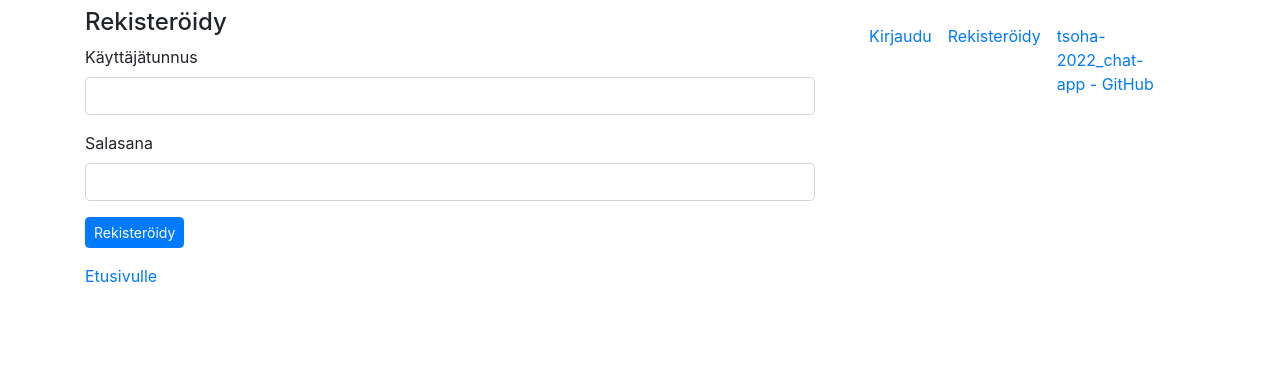
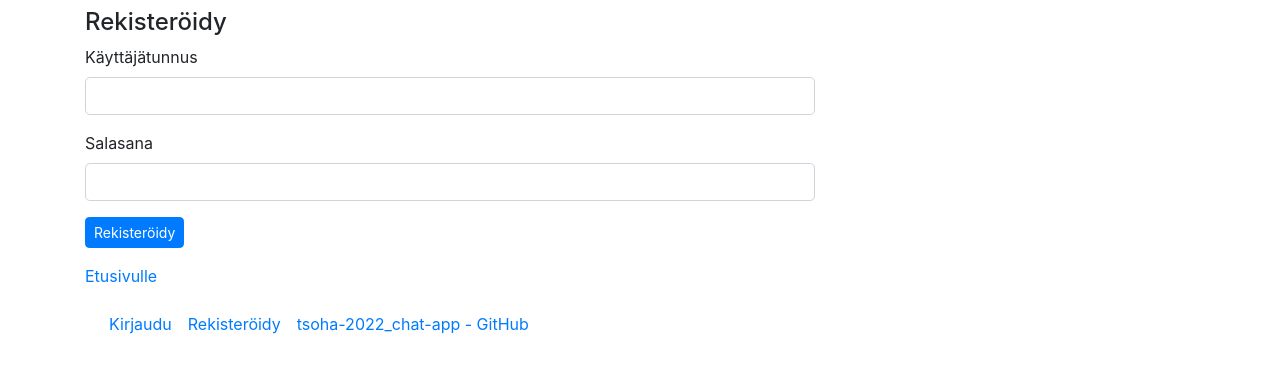
Before and after one commit to roni-b/tsoha-2022_chat-app, a Flask app: page /register in a window 1280 px wide. Shown: the top 373 px of the page. Run offline with Flask 2, Linux system fonts and the light colour scheme; some libraries are stand-ins or nearby versions.

Commit message:
Fix layout

```diff
--- a/static/custom.css
+++ b/static/custom.css
@@ -25,7 +25,7 @@ textarea {
 .col-sm-8 {
     margin-top: .5em;
 }
-.col-sm-4 {
+.col-sm-auto {
     margin-top: .5em;
 }
 .grp {
--- a/templates/index.html
+++ b/templates/index.html
@@ -36,7 +36,7 @@
       {% endblock %}
       </div>
 
-      <div class="col-sm-4">
+      <div class="col-sm-auto">
       {% block second %}
       {% if session.user_id %}
         <div class="grp">
```
